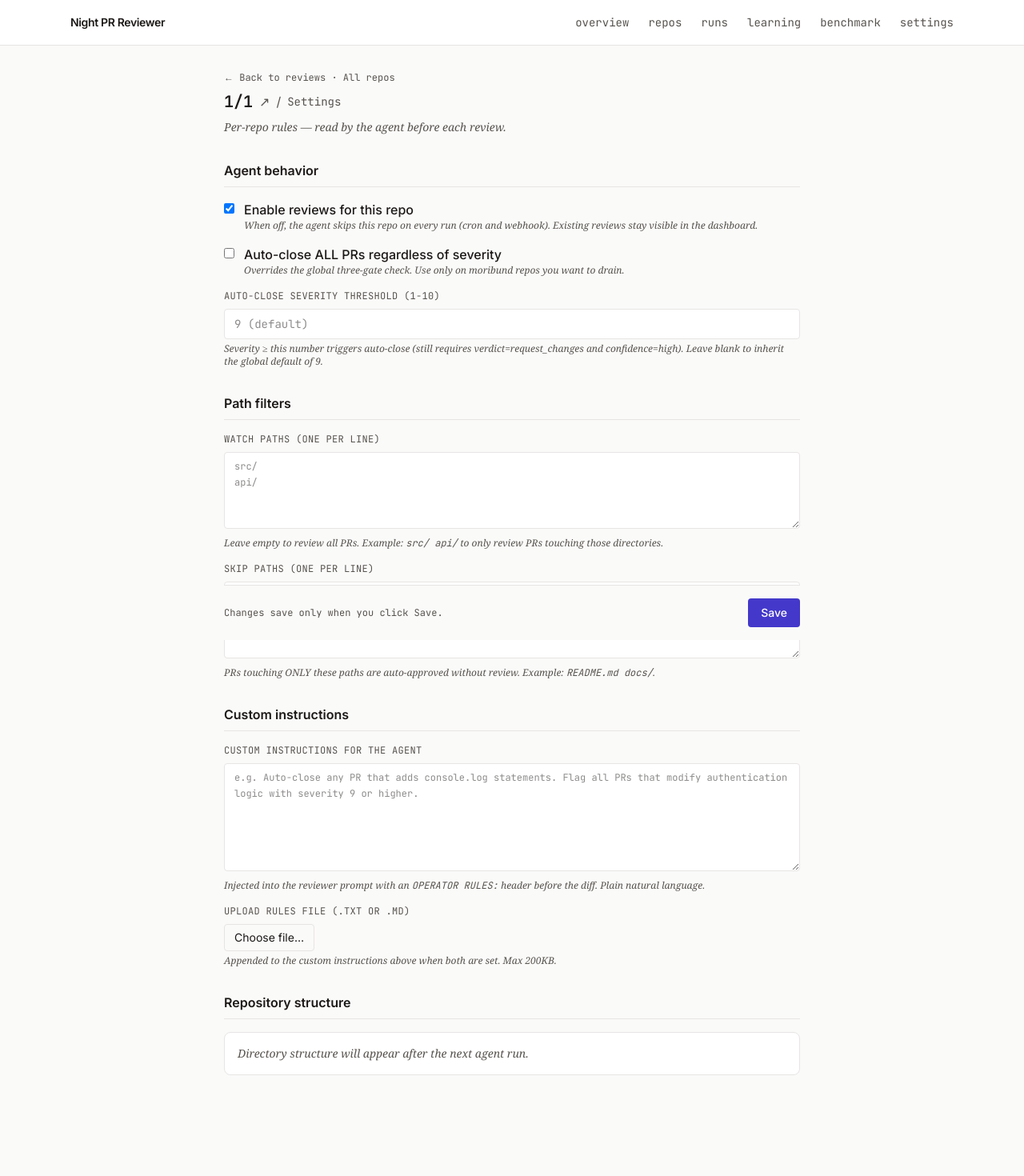
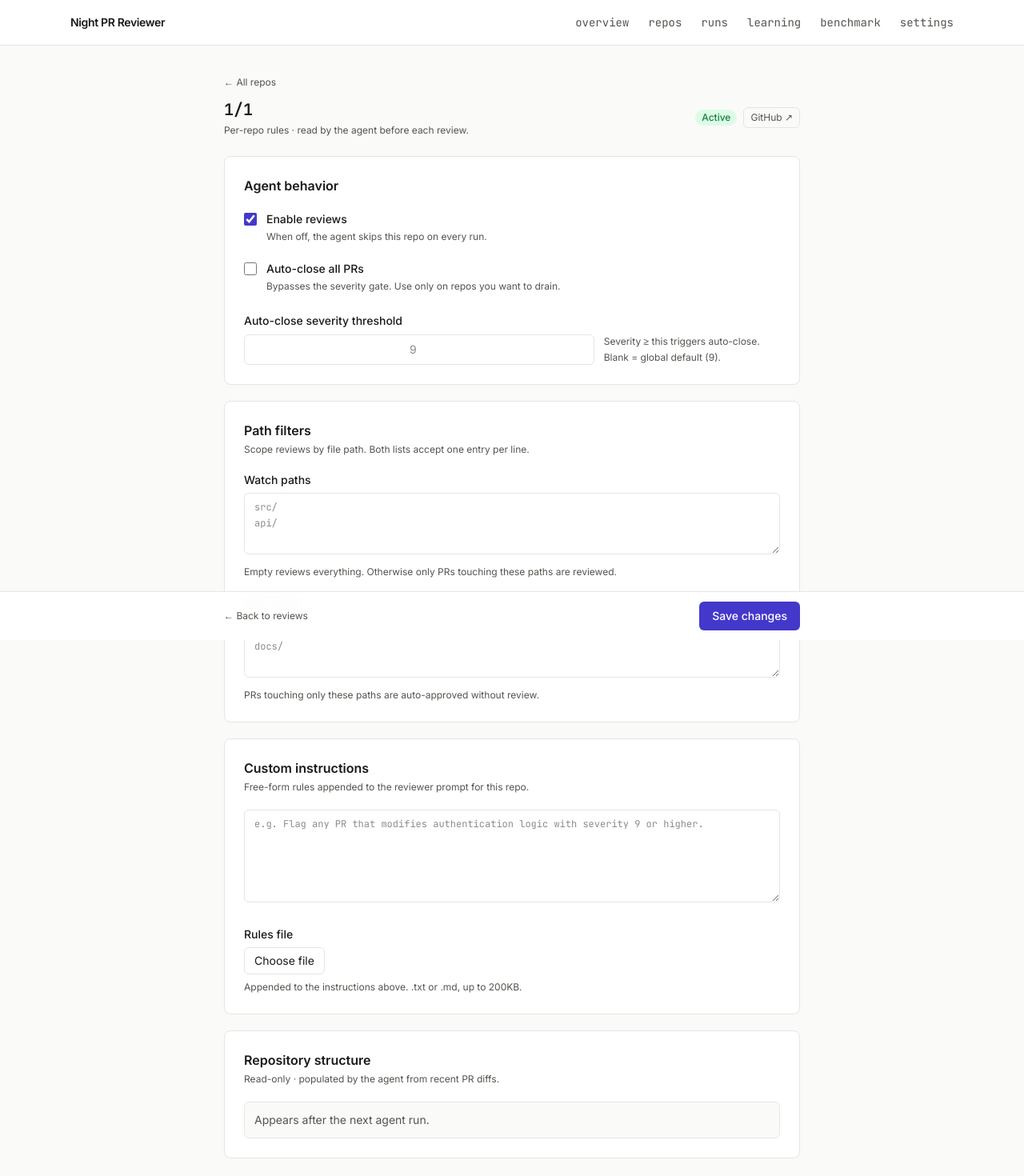
Before and after one commit to trilogy-group/Lyncas, a Next.js app in the folder dashboard/: page /repos/1/1/settings in a window 1280 px wide. Shown: the top 1470 px of the page at 80% size. Built offline with nearby package versions, Linux system fonts and the light colour scheme; no server answers; the database is empty.

Commit message:
update: improved dashboard ui readability

```diff
--- a/dashboard/app/repos/[owner]/[name]/settings/page.tsx
+++ b/dashboard/app/repos/[owner]/[name]/settings/page.tsx
@@ -1,10 +1,9 @@
 "use client";
 
 // Per-repo configuration page. The only 'use client' page in the
-// dashboard — everything else is a server component. We need client
-// because: file upload (FileReader), local form state, optimistic
-// save toasts, and direct Supabase writes from the browser through
-// the anon key (RLS policy in 009_repo_rules.sql allows anon write).
+// dashboard — file upload, local form state, and direct Supabase
+// upserts via the browser anon key (RLS policy in 009_repo_rules.sql
+// allows anon write).
 //
 // Route is /repos/<owner>/<name>/settings. Two dynamic segments rather
 // than a catch-all because Next requires catch-alls to be the last
@@ -43,13 +42,15 @@ const DEFAULT_FORM: FormState = {
   rules_file_name: null,
 };
 
-const LABEL = "block text-xs font-mono uppercase tracking-wide text-muted mb-2";
+// One typographic family for the whole page (default sans). The label
+// styles below intentionally avoid the all-caps font-mono used on
+// table headers — that style fights the form inputs. Hints are a
+// small muted line in the same family.
+const LABEL = "block text-sm font-medium text-text mb-1.5";
+const SUBLABEL = "text-xs text-muted leading-relaxed";
 const INPUT =
-  "w-full bg-card border border-border rounded px-3 py-2 text-sm font-mono focus:outline-none focus:border-accent";
+  "w-full bg-card border border-border rounded-md px-3 py-2 text-sm focus:outline-none focus:ring-2 focus:ring-accent/30 focus:border-accent transition-colors";
 const TEXTAREA = `${INPUT} font-mono text-xs leading-relaxed`;
-const HINT = "text-xs text-muted mt-1 font-serif italic";
-const SECTION = "space-y-4";
-const SECTION_TITLE = "text-base font-semibold border-b border-border pb-2";
 
 function arrayToLines(arr: string[] | null | undefined): string {
   return (arr ?? []).join("\n");
@@ -60,6 +61,71 @@ function linesToArray(text: string): string[] {
     .split("\n")
     .map((s) => s.trim())
     .filter((s) => s.length > 0);
+}
+
+// Section wrapper — single source of truth for spacing + card chrome.
+// Title is a clear sans-serif heading; the optional `description` slot
+// holds at most one short line. Anything longer goes inline next to
+// the field it describes.
+function Section({
+  title,
+  description,
+  children,
+}: {
+  title: string;
+  description?: string;
+  children: React.ReactNode;
+}) {
+  return (
+    <Card className="p-6 space-y-5">
+      <div>
+        <h2 className="text-base font-semibold text-text">{title}</h2>
+        {description && (
+          <p className="text-xs text-muted mt-1">{description}</p>
+        )}
+      </div>
+      {children}
+    </Card>
+  );
+}
+
+// Inline toggle row used for the two boolean settings. Reads
+// left-to-right like a sentence; checkbox stays on the left so the
+// click target is wide and obvious.
+function ToggleRow({
+  checked,
+  onChange,
+  label,
+  hint,
+  tone = "default",
+}: {
+  checked: boolean;
+  onChange: (next: boolean) => void;
+  label: string;
+  hint: string;
+  tone?: "default" | "danger";
+}) {
+  return (
+    <label className="flex items-start gap-3 cursor-pointer group">
+      <input
+        type="checkbox"
+        checked={checked}
+        onChange={(e) => onChange(e.target.checked)}
+        className="mt-0.5 h-4 w-4 accent-accent cursor-pointer"
+      />
+      <div className="flex-1 min-w-0">
+        <div
+          className="text-sm font-medium text-text"
+          style={
+            tone === "danger" && checked ? { color: "#dc2626" } : undefined
+          }
+        >
+          {label}
+        </div>
+        <div className={`${SUBLABEL} mt-0.5`}>{hint}</div>
+      </div>
+    </label>
+  );
 }
 
 export default function RepoSettingsPage({ params }: PageProps) {
@@ -105,7 +171,7 @@ export default function RepoSettingsPage({ params }: PageProps) {
             skip_paths: arrayToLines(r.skip_paths),
             custom_instructions: r.custom_instructions ?? "",
             rules_file_content: r.rules_file_content ?? "",
-            rules_file_name: r.rules_file_content ? "(saved)" : null,
+            rules_file_name: r.rules_file_content ? "saved file" : null,
           });
           setDirectoryTree(r.repo_directory_tree ?? null);
         }
@@ -134,7 +200,7 @@ export default function RepoSettingsPage({ params }: PageProps) {
     if (file.size > 200_000) {
       setToast({
         kind: "error",
-        message: `File ${file.name} is too large (${file.size} bytes; max 200KB).`,
+        message: `${file.name} is too large (${file.size} bytes; max 200KB).`,
       });
       return;
     }
@@ -151,7 +217,6 @@ export default function RepoSettingsPage({ params }: PageProps) {
         message: `Could not read file: ${(err as Error).message}`,
       });
     } finally {
-      // Reset the input so re-selecting the same file fires onChange.
       e.target.value = "";
     }
   }
@@ -166,7 +231,7 @@ export default function RepoSettingsPage({ params }: PageProps) {
         if (!Number.isInteger(n) || n < 1 || n > 10) {
           setToast({
             kind: "error",
-            message: "Severity threshold must be an integer 1-10.",
+            message: "Threshold must be an integer 1–10.",
           });
           setSaving(false);
           return;
@@ -198,7 +263,7 @@ export default function RepoSettingsPage({ params }: PageProps) {
         );
 
       if (error) throw error;
-      setToast({ kind: "success", message: "Saved." });
+      setToast({ kind: "success", message: "Saved" });
     } catch (err) {
       setToast({
         kind: "error",
@@ -211,109 +276,104 @@ export default function RepoSettingsPage({ params }: PageProps) {
 
   if (loading) {
     return (
-      <main className="max-w-3xl mx-auto px-6 py-8">
-        <Card className="p-8 text-center text-muted text-sm">Loading…</Card>
+      <main className="max-w-3xl mx-auto px-6 py-10">
+        <Card className="p-10 text-center text-muted text-sm">Loading…</Card>
       </main>
     );
   }
 
+  // Status pill in the header reflects the live form state, not the
+  // saved state — operators get immediate visual feedback when they
+  // flip the "Enable reviews" toggle.
+  const statusPill = form.enabled
+    ? { bg: "#dcfce7", color: "#15803d", label: "Active" }
+    : { bg: "#fee2e2", color: "#b91c1c", label: "Paused" };
+
   return (
-    <main className="max-w-3xl mx-auto px-6 py-8 space-y-8">
-      <section className="space-y-2">
-        <div className="text-xs font-mono text-muted">
+    <main className="max-w-3xl mx-auto px-6 py-8 pb-24">
+      {/* Header */}
+      <div className="mb-6 space-y-3">
         <Link
-            href={`/?repo=${encodeURIComponent(repo)}`}
-            className="hover:text-text"
+          href="/repos"
+          className="text-xs text-muted hover:text-text inline-flex items-center gap-1"
         >
-            ← Back to reviews
+          ← All repos
         </Link>
-          {" · "}
-          <Link href="/repos" className="hover:text-text">
-            All repos
-          </Link>
+        <div className="flex items-center justify-between gap-4 flex-wrap">
+          <div className="min-w-0">
+            <h1 className="text-xl font-semibold text-text font-mono truncate">
+              {repo}
+            </h1>
+            <p className="text-xs text-muted mt-1">
+              Per-repo rules · read by the agent before each review.
+            </p>
           </div>
           <div className="flex items-center gap-2">
-          <h1 className="text-xl font-semibold font-mono">{repo}</h1>
+            <span
+              className="px-2 py-0.5 rounded-full text-xs font-medium"
+              style={{
+                backgroundColor: statusPill.bg,
+                color: statusPill.color,
+              }}
+            >
+              {statusPill.label}
+            </span>
             <a
               href={`https://github.com/${repo}`}
               target="_blank"
               rel="noreferrer"
               title="Open on GitHub"
-            className="text-muted hover:text-text"
               aria-label={`Open ${repo} on GitHub`}
+              className="text-xs text-muted hover:text-text border border-border rounded-md px-2 py-1"
             >
-            ↗
+              GitHub ↗
             </a>
-          <span className="text-muted">/</span>
-          <span className="text-muted font-mono text-sm">Settings</span>
           </div>
-        <p className="text-sm text-muted italic font-serif">
-          Per-repo rules — read by the agent before each review.
-        </p>
-      </section>
+        </div>
+      </div>
 
+      <div className="space-y-5">
         {/* Section 1 — Agent behavior */}
-      <section className={SECTION}>
-        <h2 className={SECTION_TITLE}>Agent behavior</h2>
-
-        <label className="flex items-start gap-3 cursor-pointer">
-          <input
-            type="checkbox"
+        <Section title="Agent behavior">
+          <ToggleRow
             checked={form.enabled}
-            onChange={(e) =>
-              setForm((f) => ({ ...f, enabled: e.target.checked }))
-            }
-            className="mt-1"
+            onChange={(v) => setForm((f) => ({ ...f, enabled: v }))}
+            label="Enable reviews"
+            hint="When off, the agent skips this repo on every run."
           />
-          <span>
-            <span className="font-medium">Enable reviews for this repo</span>
-            <span className={HINT.replace("mt-1 ", "ml-0 block ")}>
-              When off, the agent skips this repo on every run (cron and
-              webhook). Existing reviews stay visible in the dashboard.
-            </span>
-          </span>
-        </label>
-
-        <label className="flex items-start gap-3 cursor-pointer">
-          <input
-            type="checkbox"
+          <ToggleRow
             checked={form.auto_close_all}
-            onChange={(e) =>
-              setForm((f) => ({ ...f, auto_close_all: e.target.checked }))
-            }
-            className="mt-1"
+            onChange={(v) => setForm((f) => ({ ...f, auto_close_all: v }))}
+            label="Auto-close all PRs"
+            hint="Bypasses the severity gate. Use only on repos you want to drain."
+            tone="danger"
           />
-          <span>
-            <span className="font-medium">
-              Auto-close ALL PRs regardless of severity
-            </span>
-            <span className={HINT.replace("mt-1 ", "ml-0 block ")}>
-              Overrides the global three-gate check. Use only on moribund
-              repos you want to drain.
-            </span>
-          </span>
-        </label>
 
           {form.auto_close_all && (
-          <Card
-            className="p-3 border-2 text-sm"
-            style={{ borderColor: "#dc2626", backgroundColor: "#fef2f2" }}
+            <div
+              className="text-xs rounded-md px-3 py-2 border"
+              style={{
+                color: "#991b1b",
+                backgroundColor: "#fef2f2",
+                borderColor: "#fecaca",
+              }}
+              role="alert"
             >
-            <span style={{ color: "#dc2626", fontWeight: 600 }}>⚠ Warning:</span>{" "}
               This will close every PR including good ones. Use with caution.
-          </Card>
+            </div>
           )}
 
-        <div>
+          <div className="pt-1">
             <label className={LABEL} htmlFor="threshold">
-            Auto-close severity threshold (1-10)
+              Auto-close severity threshold
             </label>
+            <div className="flex items-center gap-3">
               <input
                 id="threshold"
                 type="number"
                 min={1}
                 max={10}
-            placeholder="9 (default)"
+                placeholder="9"
                 value={form.auto_close_severity_threshold}
                 onChange={(e) =>
                   setForm((f) => ({
@@ -321,73 +381,68 @@ export default function RepoSettingsPage({ params }: PageProps) {
                     auto_close_severity_threshold: e.target.value,
                   }))
                 }
-            className={`${INPUT} w-32`}
+                className={`${INPUT} w-24 text-center`}
               />
-          <p className={HINT}>
-            Severity ≥ this number triggers auto-close (still requires
-            verdict=request_changes and confidence=high). Leave blank to
-            inherit the global default of 9.
+              <p className={SUBLABEL}>
+                Severity ≥ this triggers auto-close. Blank = global default (9).
               </p>
             </div>
-      </section>
+          </div>
+        </Section>
 
         {/* Section 2 — Path filters */}
-      <section className={SECTION}>
-        <h2 className={SECTION_TITLE}>Path filters</h2>
-
+        <Section
+          title="Path filters"
+          description="Scope reviews by file path. Both lists accept one entry per line."
+        >
           <div>
             <label className={LABEL} htmlFor="watch_paths">
-            Watch paths (one per line)
+              Watch paths
             </label>
             <textarea
               id="watch_paths"
-            rows={4}
+              rows={3}
               value={form.watch_paths}
               onChange={(e) =>
                 setForm((f) => ({ ...f, watch_paths: e.target.value }))
               }
               className={TEXTAREA}
-            placeholder={"src/\napi/"}
+              placeholder="src/&#10;api/"
             />
-          <p className={HINT}>
-            Leave empty to review all PRs. Example:{" "}
-            <code className="font-mono">src/ api/</code> to only review PRs
-            touching those directories.
+            <p className={`${SUBLABEL} mt-1.5`}>
+              Empty reviews everything. Otherwise only PRs touching these
+              paths are reviewed.
             </p>
           </div>
 
           <div>
             <label className={LABEL} htmlFor="skip_paths">
-            Skip paths (one per line)
+              Skip paths
             </label>
             <textarea
               id="skip_paths"
-            rows={4}
+              rows={3}
               value={form.skip_paths}
               onChange={(e) =>
                 setForm((f) => ({ ...f, skip_paths: e.target.value }))
               }
               className={TEXTAREA}
-            placeholder={"README.md\ndocs/"}
+              placeholder="README.md&#10;docs/"
             />
-          <p className={HINT}>
-            PRs touching ONLY these paths are auto-approved without review.
-            Example: <code className="font-mono">README.md docs/</code>.
+            <p className={`${SUBLABEL} mt-1.5`}>
+              PRs touching only these paths are auto-approved without review.
             </p>
           </div>
-      </section>
+        </Section>
 
         {/* Section 3 — Custom instructions */}
-      <section className={SECTION}>
-        <h2 className={SECTION_TITLE}>Custom instructions</h2>
-
+        <Section
+          title="Custom instructions"
+          description="Free-form rules appended to the reviewer prompt for this repo."
+        >
           <div>
-          <label className={LABEL} htmlFor="custom_instructions">
-            Custom instructions for the agent
-          </label>
             <textarea
-            id="custom_instructions"
-            rows={6}
+              rows={5}
               value={form.custom_instructions}
               onChange={(e) =>
                 setForm((f) => ({
@@ -396,48 +451,37 @@ export default function RepoSettingsPage({ params }: PageProps) {
                 }))
               }
               className={TEXTAREA}
-            placeholder={
-              "e.g. Auto-close any PR that adds console.log statements. " +
-              "Flag all PRs that modify authentication logic with severity " +
-              "9 or higher."
-            }
+              placeholder="e.g. Flag any PR that modifies authentication logic with severity 9 or higher."
             />
-          <p className={HINT}>
-            Injected into the reviewer prompt with an{" "}
-            <code className="font-mono">OPERATOR RULES:</code> header before
-            the diff. Plain natural language.
-          </p>
           </div>
 
-        <div>
-          <label className={LABEL}>Upload rules file (.txt or .md)</label>
-          <div className="flex items-center gap-3">
-            <label
-              className="inline-flex items-center gap-2 px-3 py-1.5 border border-border rounded cursor-pointer hover:bg-bg text-sm"
-            >
+          <div className="pt-1">
+            <label className={LABEL}>Rules file</label>
+            <div className="flex items-center gap-3 flex-wrap">
+              <label className="inline-flex items-center gap-2 px-3 py-1.5 border border-border rounded-md cursor-pointer hover:bg-bg text-sm transition-colors">
                 <input
                   type="file"
                   accept=".txt,.md,text/plain,text/markdown"
                   onChange={handleFileUpload}
                   className="hidden"
                 />
-              Choose file…
+                Choose file
               </label>
               {form.rules_file_name && (
-              <span className="text-xs font-mono text-muted">
-                <code>{form.rules_file_name}</code>{" "}
+                <div className="flex items-center gap-2 text-xs text-muted">
                   <span
+                    className="inline-flex items-center gap-1.5 px-2 py-0.5 rounded-full"
                     style={{
-                    color: "#16a34a",
-                    fontWeight: 600,
+                      backgroundColor: "#dcfce7",
+                      color: "#15803d",
                     }}
                   >
-                  uploaded
-                </span>{" "}
-                ({form.rules_file_content.length} chars)
+                    <span className="font-mono">{form.rules_file_name}</span>
+                    <span>· {form.rules_file_content.length} chars</span>
+                  </span>
                   <button
                     type="button"
-                  className="ml-2 text-muted hover:text-text underline"
+                    className="text-muted hover:text-text underline"
                     onClick={() =>
                       setForm((f) => ({
                         ...f,
@@ -448,54 +492,56 @@ export default function RepoSettingsPage({ params }: PageProps) {
                   >
                     remove
                   </button>
-              </span>
+                </div>
               )}
             </div>
-          <p className={HINT}>
-            Appended to the custom instructions above when both are set.
-            Max 200KB.
+            <p className={`${SUBLABEL} mt-1.5`}>
+              Appended to the instructions above. .txt or .md, up to 200KB.
             </p>
           </div>
-      </section>
+        </Section>
 
         {/* Section 4 — Repository structure */}
-      <section className={SECTION}>
-        <h2 className={SECTION_TITLE}>Repository structure</h2>
+        <Section
+          title="Repository structure"
+          description="Read-only · populated by the agent from recent PR diffs."
+        >
           {directoryTree ? (
-          <Card className="p-4">
-            <pre className="font-mono text-xs leading-relaxed text-muted whitespace-pre-wrap overflow-x-auto">
+            <pre className="font-mono text-xs leading-relaxed text-muted whitespace-pre-wrap overflow-x-auto bg-bg border border-border rounded-md p-3 max-h-64 overflow-y-auto">
               {directoryTree}
             </pre>
-          </Card>
           ) : (
-          <Card className="p-4 text-sm text-muted italic font-serif">
-            Directory structure will appear after the next agent run.
-          </Card>
+            <div className="text-sm text-muted bg-bg border border-border rounded-md p-3">
+              Appears after the next agent run.
+            </div>
           )}
-      </section>
+        </Section>
+      </div>
 
-      {/* Save bar */}
-      <section className="flex items-center justify-between sticky bottom-0 bg-bg border-t border-border py-4">
-        <div className="text-xs font-mono text-muted">
-          {saving ? "Saving…" : "Changes save only when you click Save."}
-        </div>
+      {/* Sticky save bar */}
+      <div className="fixed bottom-0 left-0 right-0 bg-card/95 backdrop-blur border-t border-border">
+        <div className="max-w-3xl mx-auto px-6 py-3 flex items-center justify-between gap-4">
+          <Link
+            href={`/?repo=${encodeURIComponent(repo)}`}
+            className="text-xs text-muted hover:text-text"
+          >
+            ← Back to reviews
+          </Link>
           <button
             type="button"
             disabled={saving}
             onClick={handleSave}
-          className="px-4 py-2 rounded font-medium text-sm disabled:opacity-50"
-          style={{
-            backgroundColor: "#4338ca",
-            color: "white",
-          }}
+            className="px-4 py-2 rounded-md text-sm font-medium text-white disabled:opacity-50 transition-opacity"
+            style={{ backgroundColor: "#4338ca" }}
           >
-          {saving ? "Saving…" : "Save"}
+            {saving ? "Saving…" : "Save changes"}
           </button>
-      </section>
+        </div>
+      </div>
 
       {toast && (
         <div
-          className="fixed bottom-6 right-6 px-4 py-2 rounded shadow-lg text-sm font-mono"
+          className="fixed bottom-20 right-6 px-4 py-2 rounded-md shadow-lg text-sm font-medium"
           style={{
             backgroundColor: toast.kind === "success" ? "#16a34a" : "#dc2626",
             color: "white",
```
Lines whose indentation alone changed are shown as unchanged.
